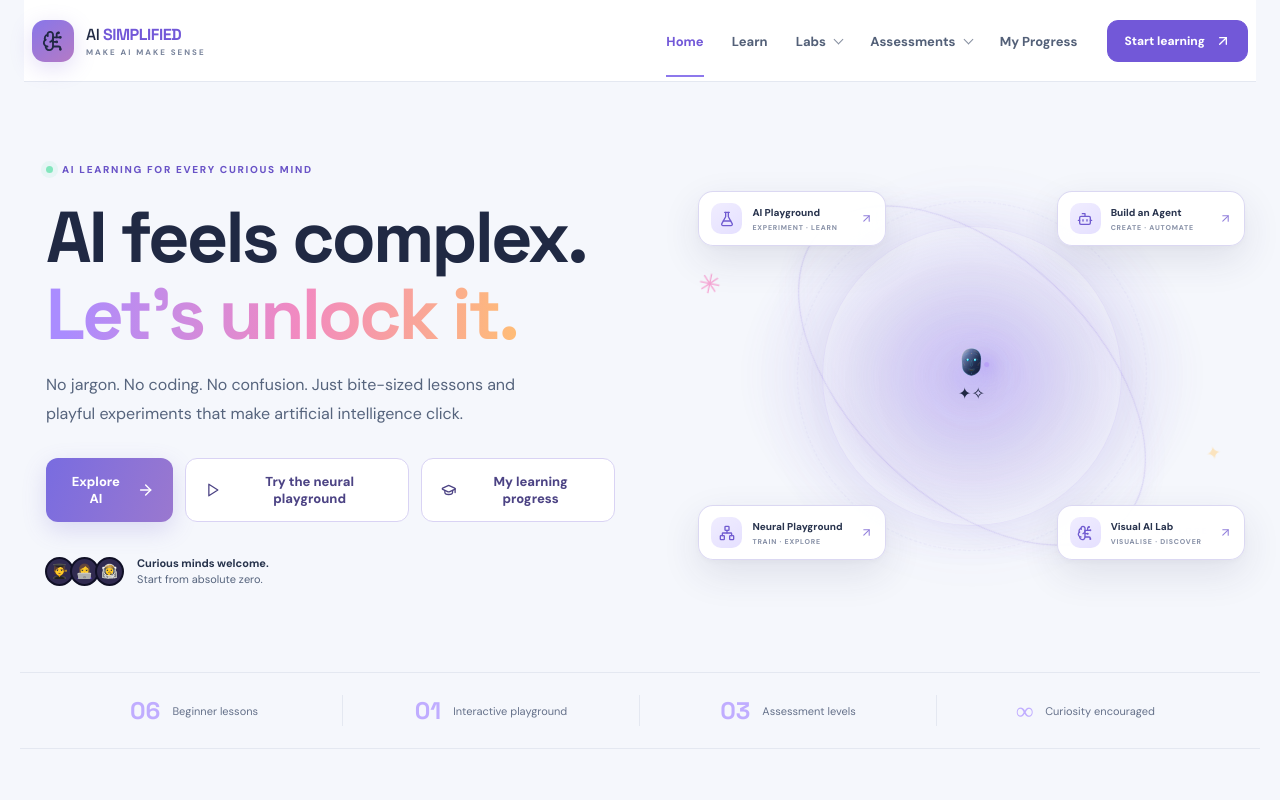
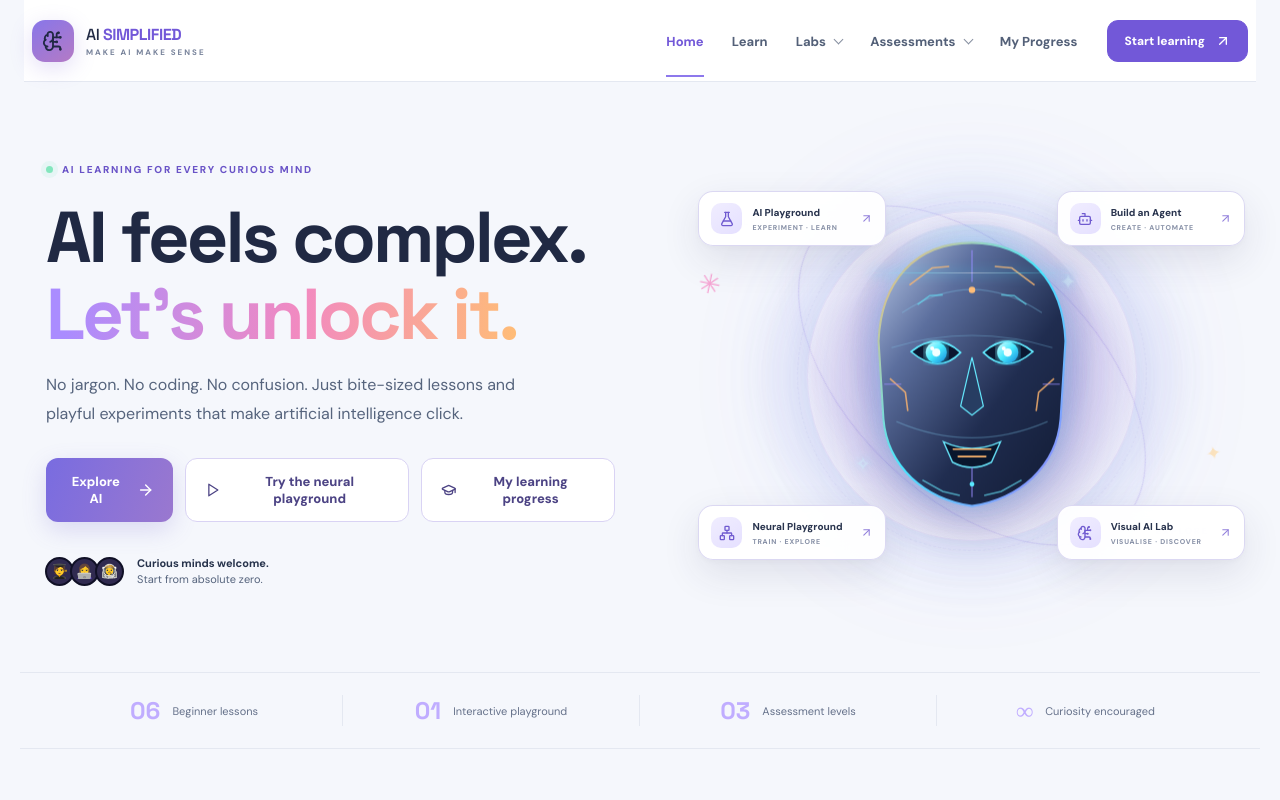
Before and after one commit to quantum-rakhi/ai-simplified, a React (Vite) app: page / in a window 1280 px wide. Shown: the top 800 px of the page. Built offline with nearby package versions, Linux system fonts and the light colour scheme.

Commit message:
Style holographic AI face with reactive eye tracking

```diff
--- a/src/premium.css
+++ b/src/premium.css
@@ -1979,3 +1979,44 @@ body {
  .hero-art .brain-core svg{width:92px!important;height:92px!important}
 }
 @media(prefers-reduced-motion:reduce){.hero-art .brain-core:after{animation:none!important}}
+
+
+/* FUTURISTIC AI FACE — reactive gaze and holographic facial shell */
+.hero-art{--gaze-x:0px;--gaze-y:0px}
+.hero-art .ai-face-glow{
+ width:330px!important;height:330px!important;
+ border-radius:50%!important;
+ background:radial-gradient(circle,rgba(66,209,255,.20),rgba(126,104,224,.17) 43%,transparent 72%)!important;
+ box-shadow:0 0 90px rgba(69,196,255,.13),0 0 125px rgba(139,103,232,.15)!important;
+}
+.ai-face-shell{
+ position:relative!important;display:grid!important;place-items:center!important;
+ width:260px!important;height:300px!important;
+ border-radius:48% 48% 44% 44%!important;
+ background:radial-gradient(ellipse at 50% 20%,rgba(103,222,255,.17),rgba(87,76,157,.09) 48%,transparent 72%)!important;
+ filter:drop-shadow(0 18px 30px rgba(47,45,110,.25))!important;
+ animation:ai-face-float 7s ease-in-out infinite!important;
+}
+.ai-face-svg{width:100%!important;height:100%!important;overflow:visible!important;filter:drop-shadow(0 0 14px rgba(59,210,255,.22))!important}
+.ai-face-svg .face-outline{stroke-dasharray:1000;stroke-dashoffset:0}
+.ai-eye-pupil{transform:translate(var(--gaze-x),var(--gaze-y));transition:transform .12s ease-out!important}
+.face-scan-line{
+ position:absolute!important;left:12%!important;right:12%!important;top:16%!important;height:1px!important;
+ background:linear-gradient(90deg,transparent,#67edff,#fff,#67edff,transparent)!important;
+ box-shadow:0 0 12px 2px rgba(74,225,255,.65)!important;
+ opacity:.42!important;animation:face-scan 5.5s ease-in-out infinite!important;pointer-events:none!important;
+}
+.face-spark{position:absolute!important;color:#c9faff!important;text-shadow:0 0 12px #4deaff,0 0 24px #8b76ff!important}
+.face-spark-a{top:14%!important;right:9%!important;font-size:24px!important;animation:face-sparkle 3s ease-in-out infinite!important}
+.face-spark-b{bottom:16%!important;left:5%!important;font-size:19px!important;animation:face-sparkle 4s ease-in-out -1.4s infinite!important}
+@keyframes ai-face-float{0%,100%{translate:0 0}50%{translate:0 -7px}}
+@keyframes face-scan{0%,100%{top:17%;opacity:.15}50%{top:77%;opacity:.65}}
+@keyframes face-sparkle{0%,100%{opacity:.35;scale:.85}50%{opacity:1;scale:1.16}}
+@media(max-width:760px){
+ .hero-art .ai-face-glow{width:270px!important;height:270px!important}
+ .ai-face-shell{width:220px!important;height:255px!important}
+}
+@media(prefers-reduced-motion:reduce){
+ .ai-face-shell,.face-scan-line,.face-spark{animation:none!important}
+ .ai-eye-pupil{transition:none!important}
+}
```
